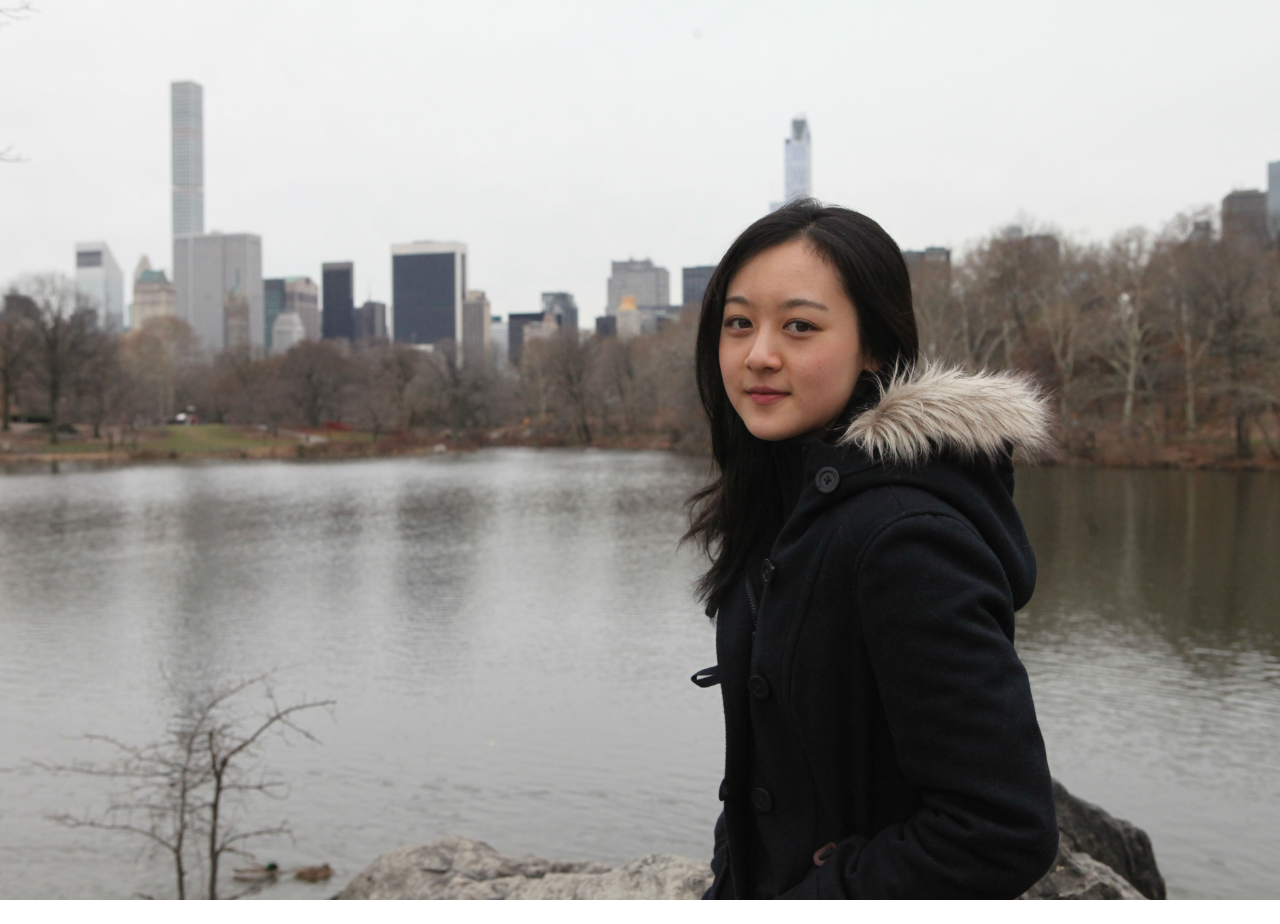
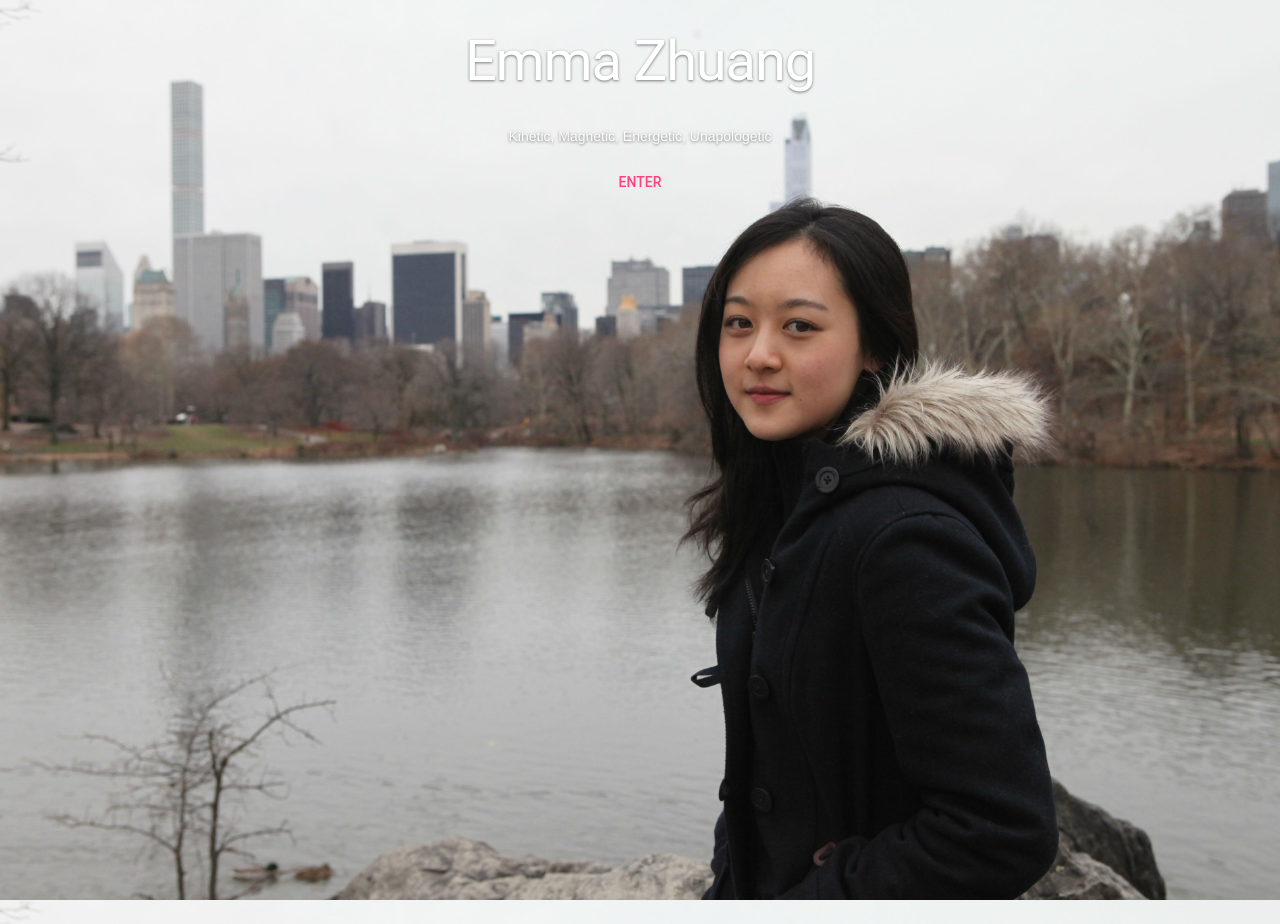
Before and after one commit to emmazhuang/emmazhuang, a Jekyll site: the page index.html, which Jekyll copies as it is, in a window 1280 px wide. Built offline with Jekyll 4.4.1, drawn with Linux system fonts in a browser that asks for light colours; nearby versions of some CDN libraries; before the commit the page ends 900 px from its top, so only the background shows below that.

Commit message:
Update index.html

```diff
--- a/index.html
+++ b/index.html
@@ -12,6 +12,26 @@
     <script defer src="https://code.getmdl.io/1.1.3/material.min.js"></script>
     </head>
     <body>
+      <div class="site-wrapper">
 
+      <div class="site-wrapper-inner">
+
+        <div class="cover-container">
+
+
+          <div class="inner cover">
+            <h1 class="cover-heading">Emma Zhuang</h1>
+            <p class="lead">Kinetic, Magnetic, Energetic, Unapologetic</p>
+            <button class="mdl-button mdl-js-button mdl-button--accent">
+              Enter
+            </button>
+          </div>
+
+
+        </div>
+
+      </div>
+
+    </div>
     </body>
 </html>
```
